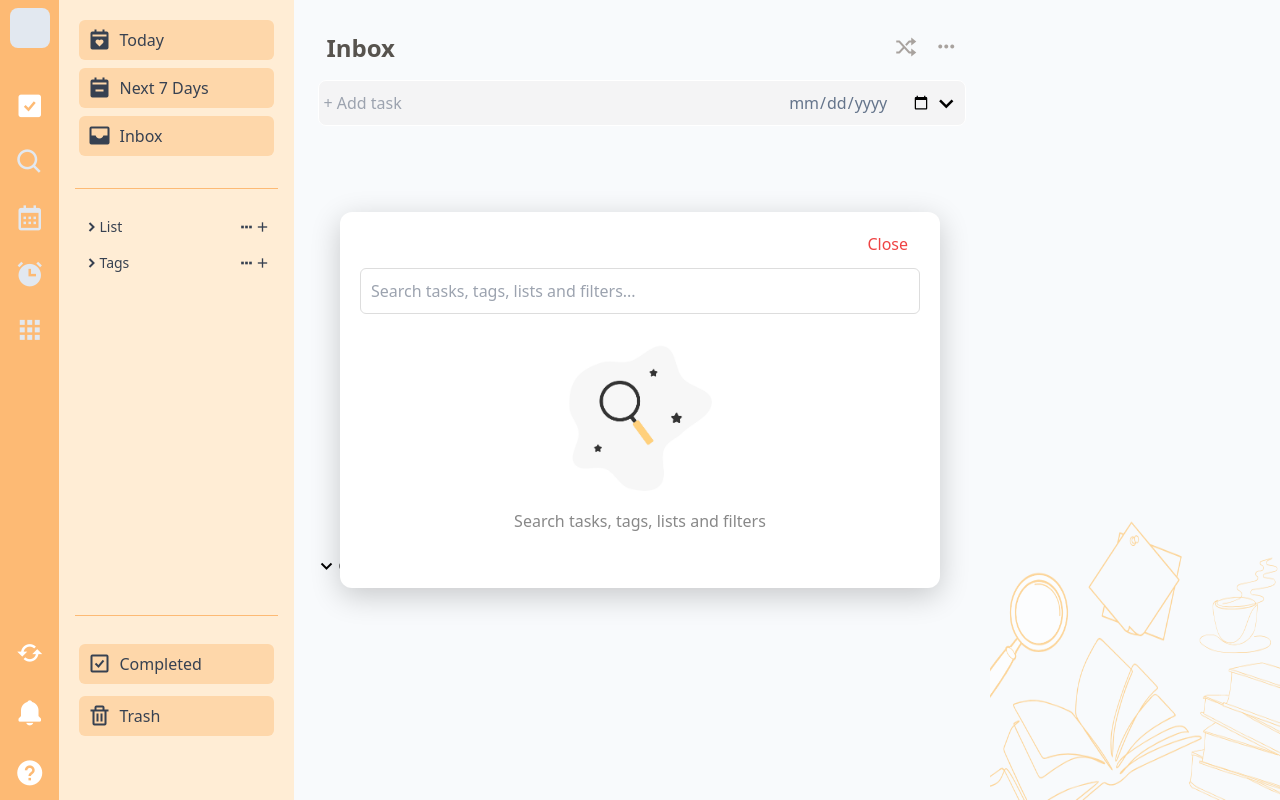
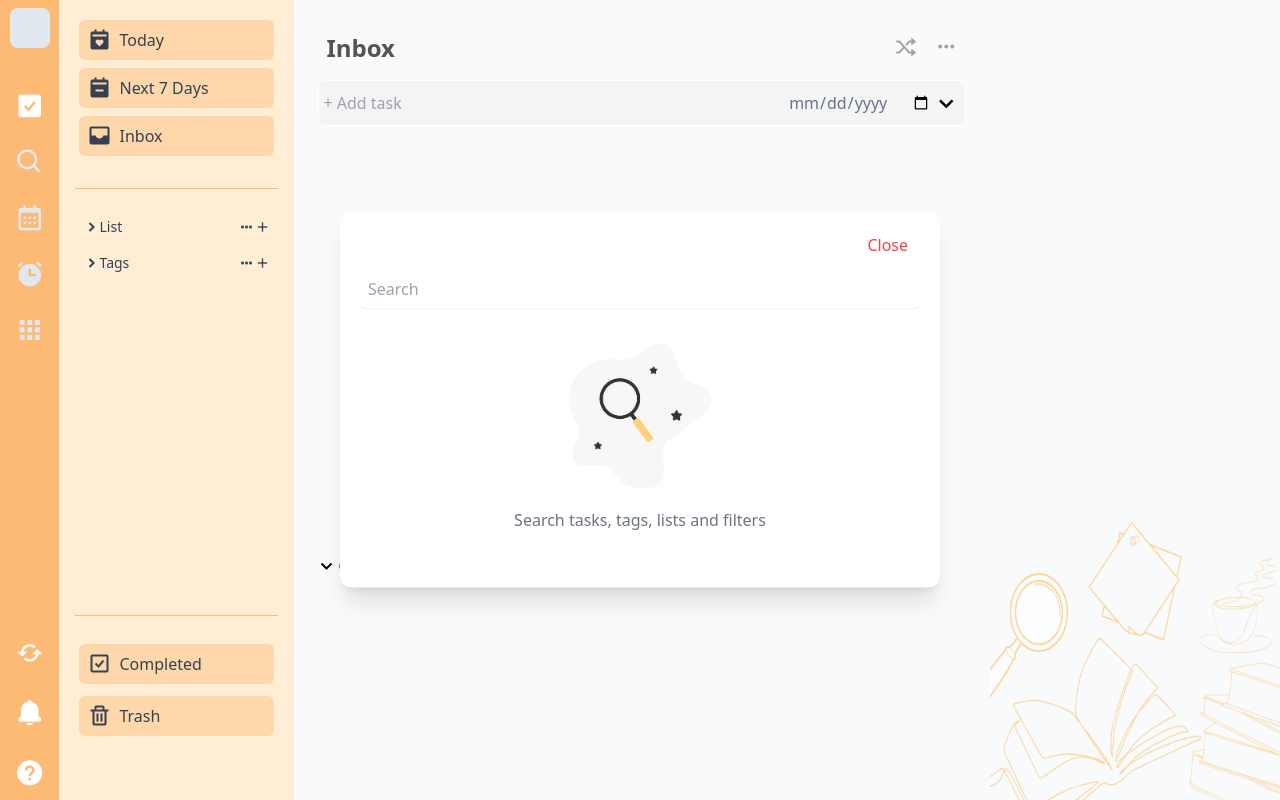
Before and after one commit to kirin58/TO_DO_LIST, a Vue app: page /Inbox in a window 1280 px wide. Both pictures are taken after a click on the button 29 px from the left and 162 px from the top of the page. Built offline with nearby package versions, Linux system fonts and the light colour scheme.

Commit message:
Update Search.vue

```diff
--- a/src/views/Search.vue
+++ b/src/views/Search.vue
@@ -1,21 +1,27 @@
 <template>
-  <div v-if="showSearch" class="search-box">
-    <button class="flex w-full justify-end mb-3 pr-3" @click="closeSearch"><p class="text-red-500">Close</p></button>
+  <div v-if="showSearch" class="bg-white p-5 rounded-xl w-[600px] max-w-[90%] shadow-xl">
+    <button class="flex w-full justify-end mb-3 pr-3" @click="closeSearch">
+      <p class="text-red-500">Close</p>
+    </button>
+
     <input
       ref="searchInput"
       type="text"
-        placeholder="Search tasks, tags, lists and filters..."
+      placeholder="Search"
       v-model="query"
+      class="w-full p-2 text-base rounded-md border-b outline-none placeholder-gray-400 text-gray-700"
     />
+
     <div class="flex items-center justify-center h-1/2">
-            <div class="SearchImg">
+      <div class="w-[150px] h-[150px] mt-8">
         <img
           src="/public/1 .png"
           class="w-full h-full object-contain opacity-80"
         >
       </div>
     </div>
-    <p style="margin-top:15px; text-align:center; color:#888;margin-bottom: 35px;">
+
+    <p class="mt-4 mb-9 text-center text-gray-500">
       Search tasks, tags, lists and filters
     </p>
   </div>
@@ -31,32 +37,3 @@ function closeSearch() {
   showSearch.value = false;
 }
 </script>
-
-<style scoped>
-.search-box {
-  background: white;
-  padding: 20px;
-  border-radius: 12px;
-  width: 600px;
-  max-width: 90%;
-  box-shadow: 0 8px 30px rgba(0,0,0,0.2);
-}
-.search-box input {
-  width: 100%;
-  padding: 10px;
-  font-size: 16px;
-  border: 1px solid #ddd;
-  border-radius: 6px;
-}
-.close-btn {
-  float: right;
-  cursor: pointer;
-  font-size: 20px;
-  color: #888;
-}
-.SearchImg{
-    width: 150px;
-    height: 150px;
-    margin-top: 30px;
-}
-</style>
```
Lines whose indentation alone changed are shown as unchanged.
